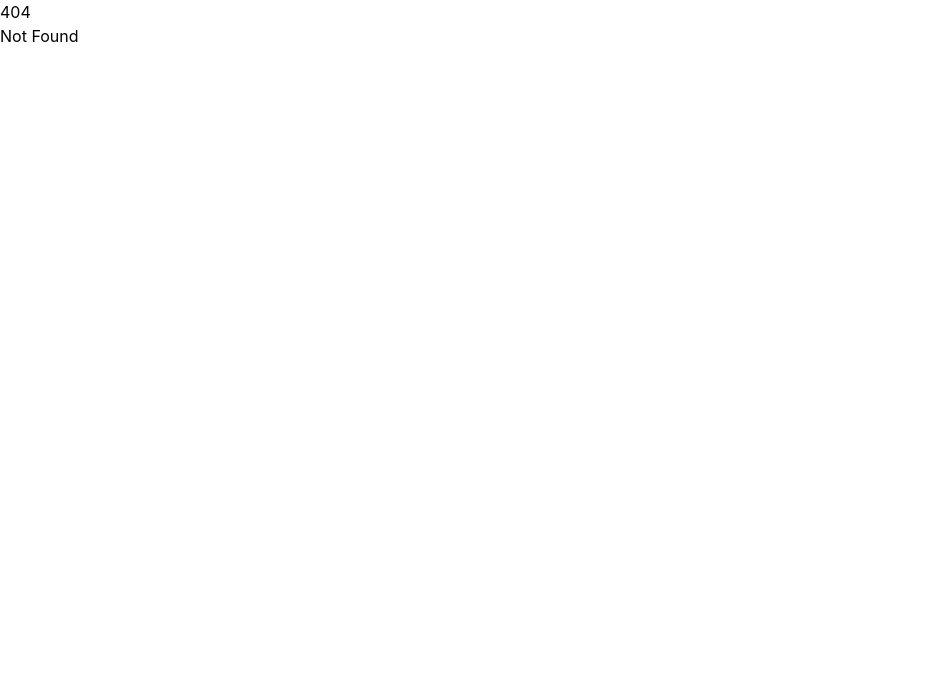
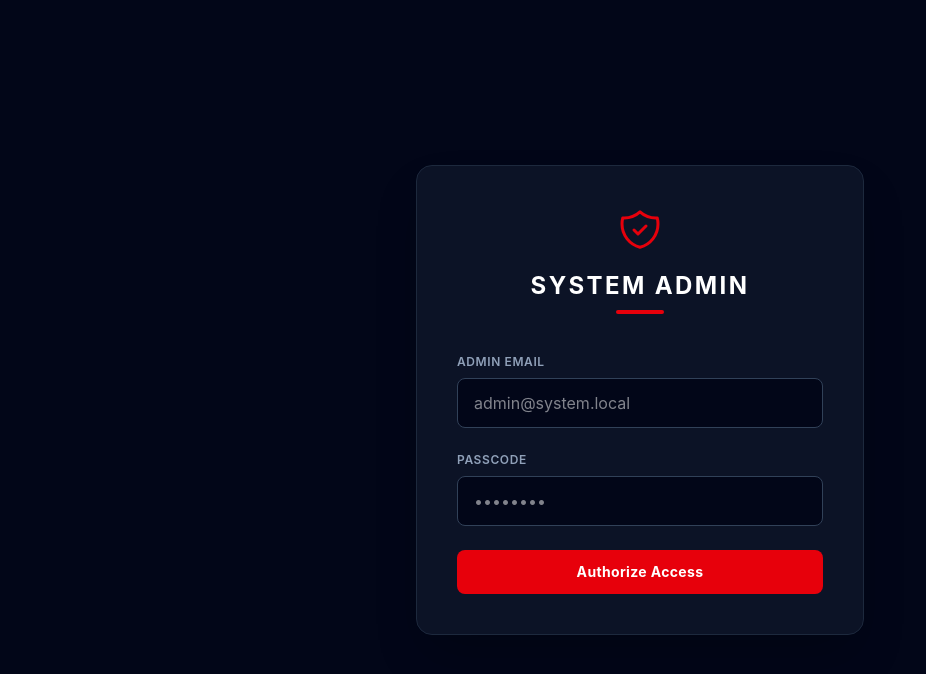
Before and after one commit to ashenlakmal/Issue-Tracking-System, a SvelteKit app: page /admin/login in a window 1280 px wide. Before the commit this address had no page. Shown: the top 674 px of the page, without its empty margins (0-926 px from the left). Built offline with nearby package versions, Linux system fonts and the light colour scheme.

Commit message:
Create secure admin path and loic

```diff
--- /dev/null
+++ b/src/routes/admin/login/+page.server.ts
@@ -0,0 +1,54 @@
+// src/routes/admin/login/+page.server.ts
+import { fail, redirect } from '@sveltejs/kit';
+import type { Actions } from './$types';
+import { prisma } from '$lib/prisma';
+import bcrypt from 'bcryptjs';
+
+export const actions = {
+    default: async ({ request, cookies }) => {
+        const formData = await request.formData();
+        const email = formData.get('email')?.toString();
+        const password = formData.get('password')?.toString();
+
+        if (!email || !password) {
+            return fail(400, { error: 'Credentials are required.' });
+        }
+
+        try {
+            const user = await prisma.user.findUnique({
+                where: { email }
+            });
+
+            // 1. if user not found, return an error (Access Denied)
+            if (!user) {
+                return fail(401, { error: 'Access Denied.' });
+            }
+
+            // 2. Check if the user has the 'ADMIN' role
+            if (user.role !== 'ADMIN') {
+                return fail(403, { error: 'Unauthorized area. Admin privileges required.' });
+            }
+
+            // 3. Password Check
+            const isPasswordValid = await bcrypt.compare(password, user.password);
+
+            if (!isPasswordValid) {
+                return fail(401, { error: 'Access Denied.' });
+            }
+
+            // 4. Admin Cookie
+            cookies.set('session', user.id, {
+                path: '/',
+                httpOnly: true,
+                sameSite: 'strict',
+                maxAge: 60 * 60 * 24 // Admin session valid for 1 day
+            });
+
+            return { success: true, message: 'Admin Access Granted.' };
+
+        } catch (error) {
+            console.error('Admin Login error:', error);
+            return fail(500, { error: 'System error.' });
+        }
+    }
+} satisfies Actions;
--- /dev/null
+++ b/src/routes/admin/login/+page.svelte
@@ -0,0 +1,83 @@
+<!-- src/routes/admin/login/+page.svelte -->
+<script lang="ts">
+    import { enhance } from '$app/forms';
+    import { toast } from 'svelte-sonner';
+
+    let email = $state('');
+    let password = $state('');
+    let isLoading = $state(false);
+</script>
+
+<!-- Completely isolated, dark and strict UI for Admins -->
+<div class="flex min-h-screen flex-col items-center justify-center bg-slate-950 font-sans text-slate-300 relative overflow-hidden">
+
+    <!-- Background subtle gradient -->
+    <div class="absolute inset-0 bg-[radial-gradient(ellipse_at_center,_var(--tw-gradient-stops))] from-slate-900 to-slate-950"></div>
+
+    <div class="relative z-10 w-full max-w-md rounded-2xl border border-slate-800 bg-slate-900/80 p-10 shadow-2xl backdrop-blur-sm">
+
+        <!-- Minimal Admin Branding -->
+        <div class="mb-10 text-center">
+            <svg class="mx-auto mb-4 h-12 w-12 text-red-600" fill="none" viewBox="0 0 24 24" stroke="currentColor">
+                <path stroke-linecap="round" stroke-linejoin="round" stroke-width="1.5" d="M9 12l2 2 4-4m5.618-4.016A11.955 11.955 0 0112 2.944a11.955 11.955 0 01-8.618 3.04A12.02 12.02 0 003 9c0 5.591 3.824 10.29 9 11.622 5.176-1.332 9-6.03 9-11.622 0-1.042-.133-2.052-.382-3.016z" />
+            </svg>
+            <h1 class="mb-2 text-2xl font-bold uppercase tracking-widest text-white">System Admin</h1>
+            <div class="mx-auto h-1 w-12 rounded-full bg-red-600"></div>
+        </div>
+
+        <form
+            method="POST"
+            class="space-y-6"
+            use:enhance={() => {
+                isLoading = true;
+                return async ({ result, update }) => {
+                    isLoading = false;
+                    if (result.type === 'success') {
+                        toast.success((result.data as any)?.message || 'Admin Authenticated');
+                    } else if (result.type === 'failure') {
+                        toast.error((result.data as any)?.error || 'Access Denied');
+                    }
+                    update();
+                };
+            }}
+        >
+            <div>
+                <label for="email" class="mb-2 block text-xs font-semibold uppercase tracking-wider text-slate-400">Admin Email</label>
+                <input
+                    id="email"
+                    name="email"
+                    type="email"
+                    bind:value={email}
+                    class="block w-full rounded-lg border border-slate-700 bg-slate-950 px-4 py-3 text-white transition focus:border-red-600 focus:ring-1 focus:ring-red-600 focus:outline-none"
+                    placeholder="admin@system.local"
+                    required
+                />
+            </div>
+
+            <div>
+                <label for="password" class="mb-2 block text-xs font-semibold uppercase tracking-wider text-slate-400">Passcode</label>
+                <input
+                    id="password"
+                    name="password"
+                    type="password"
+                    bind:value={password}
+                    class="block w-full rounded-lg border border-slate-700 bg-slate-950 px-4 py-3 text-white transition focus:border-red-600 focus:ring-1 focus:ring-red-600 focus:outline-none"
+                    placeholder="••••••••"
+                    required
+                />
+            </div>
+
+            <button
+                type="submit"
+                disabled={isLoading}
+                class="mt-4 flex w-full transform justify-center rounded-lg bg-red-600 px-4 py-3 text-sm font-bold tracking-wide text-white transition-all hover:bg-red-700 focus:ring-2 focus:ring-red-600 focus:ring-offset-2 focus:ring-offset-slate-900 focus:outline-none disabled:opacity-70"
+            >
+                {#if isLoading}
+                    Verifying...
+                {:else}
+                    Authorize Access
+                {/if}
+            </button>
+        </form>
+    </div>
+</div>
```
